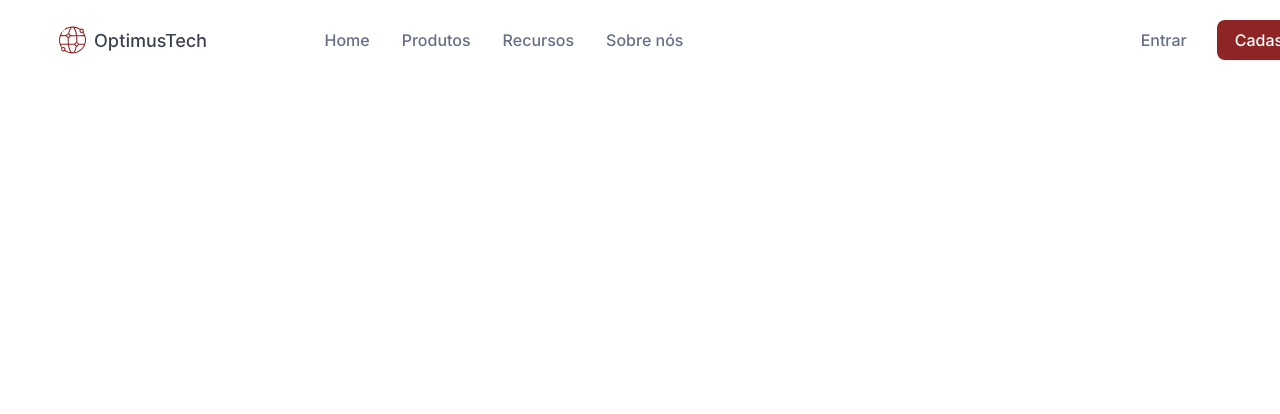
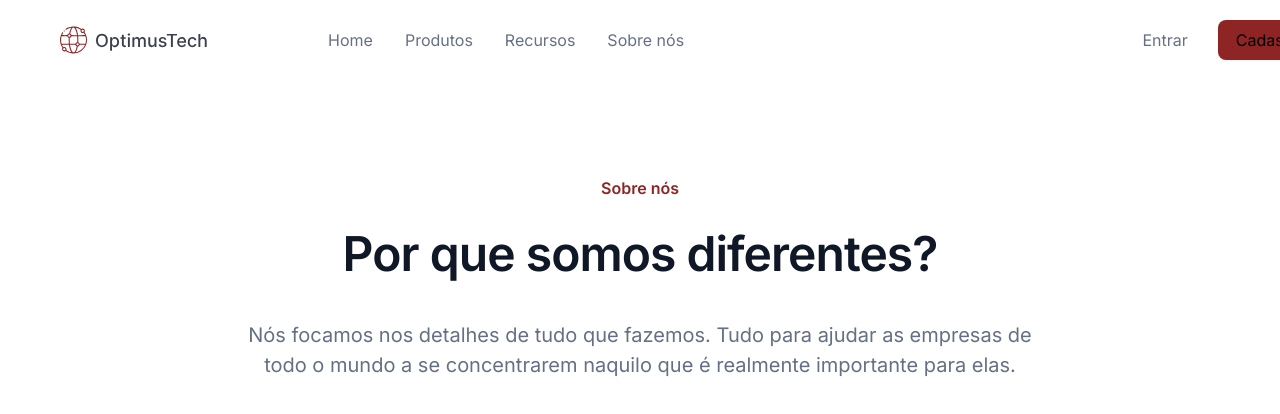
Before and after one commit to Biancabps/desafio-html-e-css, a plain HTML site: page index.html in a window 1280 px wide. Shown: the top 414 px of the page. Drawn offline with Linux system fonts and the light colour scheme.

Commit message:
segundo dia do desafio ;D

```diff
--- a/index.html
+++ b/index.html
@@ -8,13 +8,13 @@
 
     <link rel="preconnect" href="https://fonts.googleapis.com">
     <link rel="preconnect" href="https://fonts.gstatic.com" crossorigin>
-    <link href="https://fonts.googleapis.com/css2?family=Inter:wght@500&display=swap" rel="stylesheet">
+    <link href="https://fonts.googleapis.com/css2?family=Inter:wght@400;500;600&display=swap" rel="stylesheet">
     <link rel="stylesheet" href="style.css">
 
 </head>
 <body>
+
     <header>
-
             <img class="logo" src="./assets/img/logo.svg" alt="Logo OptimusTech">
 
             <ul class="header__principal--ul">
@@ -28,7 +28,12 @@
                 <li class="header_login--li"><a href="#">Entrar</a></li>
                 <li class="header_login--botao"><a href="#">Cadastrar</a></li>
             </ul>
+    </header>
 
-    </header>
+    <section class="cabecalho">
+        <h2 class="cabecalho__sobre">Sobre nós</h2>
+        <h3 class="cabecalho__pergunta">Por que somos diferentes?</h3>
+        <p class="cabecalho__resposta">Nós focamos nos detalhes de tudo que fazemos. Tudo para ajudar as empresas de todo o mundo a se concentrarem naquilo que é realmente importante para elas.</p>
+    </section>
 </body>
 </html>
--- a/style.css
+++ b/style.css
@@ -1,7 +1,8 @@
 :root {
     --cor-cinza: #667085;
-    --cor-branca: #FFFFFF;
+    --cor-branco: #FFFFFF;
     --cor-vinho:  #8E2424;
+    --cor-preto: #101828;
 
     --fonte-inter: 'Inter', sans-serif;
 }
@@ -63,3 +64,37 @@ header {
 .header_login--botao a {
     color: var(--cor-branca);
 }
+
+.cabecalho {
+    display: flex;
+    flex-direction: column;
+    justify-content: center;
+    font-family: var(--fonte-inter);
+}
+
+.cabecalho__sobre {
+    font-weight: 600;
+    font-size: 16px;
+    color: var(--cor-vinho);
+    line-height: 24px;
+    margin-top: 96px;
+}
+
+.cabecalho__pergunta {
+    font-weight: 600;
+    font-size: 48px;
+    color: var(--cor-preto);
+    line-height: 60px;
+    letter-spacing: -0.02em;
+    margin-top: 24px;
+}
+
+.cabecalho__resposta {
+    font-weight: 400;
+    font-size: 20px;
+    color: var(--cor-cinza);
+    line-height: 30px;
+    margin-top: 36px;
+    text-align: center;
+    width: 790px;
+}
```
